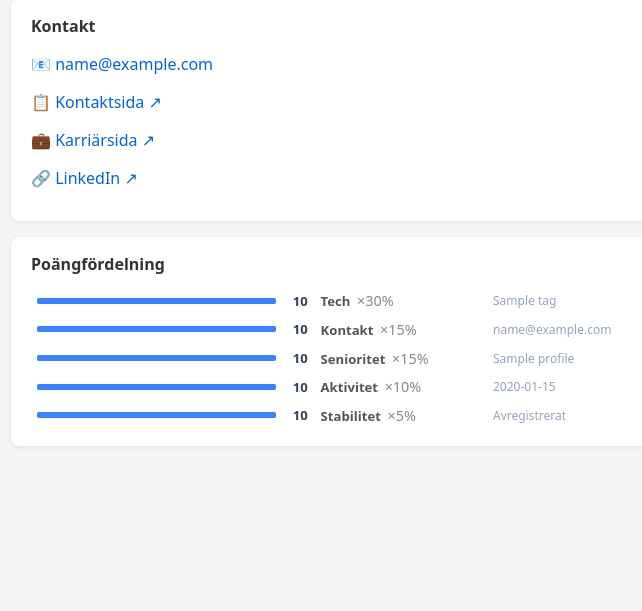
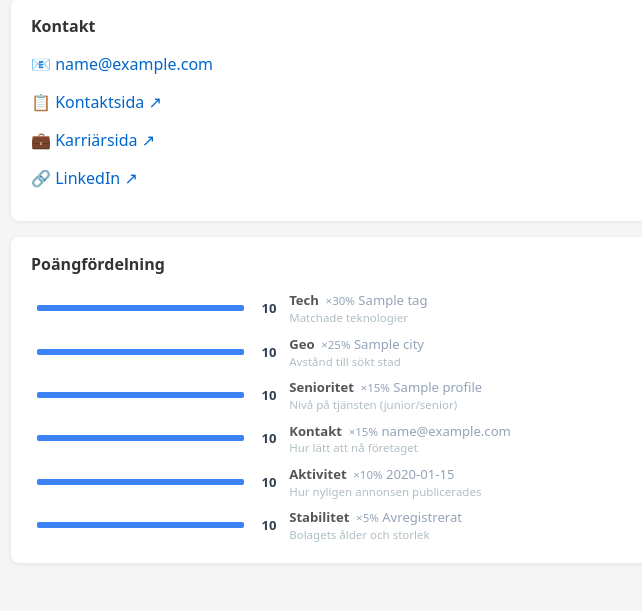
Before and after one commit to marcusjobb/lia-work-leads-finder, a FastAPI app: template templates/lead_detail.html in a window 1280 px wide. Shown: the part 388-999 px from the top of the page, without its empty margins (295-937 px from the left). Before the commit the page ends 811 px from the top, so only its background shows below. Run offline with FastAPI, Linux system fonts and the light colour scheme; the template is opened without the code that fills it: most values are stand-ins (such as "Sample title", 1, 10 or a date in 2020).

Commit message:
fix: parse bolagsapi employee ranges correctly, improve score breakdown UI
- Fix _parse_employee_score to handle actual API format ('10-19 anställda')
  by extracting first number instead of matching prefixes
- Add Geo row to score breakdown (was missing from lead detail view)
- Restructure score table to 3-column layout: bar, score, combined info cell
- Show metric name + weight + value on one line, description below
- Remove text truncation (overflow: hidden, white-space: nowrap) from st-sub

```diff
--- a/static/style.css
+++ b/static/style.css
@@ -37,14 +37,16 @@ button:hover { background: #0052a3; }
 .bar-row { display: flex; align-items: center; gap: .5rem; font-size: .8rem; }
 .rl-label { width: 5rem; flex-shrink: 0; color: #666; white-space: nowrap; }
 .rl-score { width: 2rem; text-align: right; color: #555; }
-.score-table { width: 100%; border-collapse: collapse; font-size: .82rem; table-layout: fixed; }
+.score-table { width: 100%; border-collapse: collapse; font-size: .82rem; }
 .score-table tr { vertical-align: middle; }
 .score-table td { padding: .3rem .4rem; }
-.st-bar { width: 40%; }
+.st-bar { width: 35%; }
 .st-bar .bar { width: 100%; min-width: 0; }
 .st-score { width: 2rem; text-align: right; font-weight: 700; color: #334155; white-space: nowrap; }
-.st-label { white-space: nowrap; color: #555; font-weight: 600; padding-left: .6rem; }
-.st-sub { color: #94a3b8; font-size: .75rem; overflow: hidden; text-overflow: ellipsis; white-space: nowrap; max-width: 12rem; }
+.st-info { padding-left: .6rem; }
+.st-top { color: #555; font-weight: 600; font-size: .82rem; }
+.st-sub { color: #94a3b8; font-weight: 400; }
+.st-desc { font-size: .72rem; color: #b0bec5; margin-top: .05rem; }
 .weight { font-size: .72rem; color: #94a3b8; font-weight: 400; margin-left: .2rem; }
 .pagination { margin: 1rem 0; display: flex; align-items: center; gap: .5rem; }
 .btn-page { background: white; color: #0066cc; border: 1px solid #0066cc; padding: .4rem .9rem; border-radius: 4px; font-size: .9rem; cursor: pointer; }
--- a/templates/lead_detail.html
+++ b/templates/lead_detail.html
@@ -80,32 +80,32 @@
             <tr>
               <td class="st-bar"><div class="bar"><div class="bar-fill" style="width:{{ profile.score_breakdown.tech_match }}%"></div></div></td>
               <td class="st-score">{{ profile.score_breakdown.tech_match | round(0) | int }}</td>
-              <td class="st-label">Tech <span class="muted weight">×30%</span></td>
-              <td class="st-sub">{% if profile.tech_tags %}{{ profile.tech_tags | join(", ") }}{% endif %}</td>
+              <td class="st-info"><div class="st-top">Tech <span class="weight">×30%</span> <span class="st-sub">{% if profile.tech_tags %}{{ profile.tech_tags | join(", ") }}{% else %}—{% endif %}</span></div><div class="st-desc">Matchade teknologier</div></td>
+            </tr>
+            <tr>
+              <td class="st-bar"><div class="bar"><div class="bar-fill" style="width:{{ profile.score_breakdown.geo }}%"></div></div></td>
+              <td class="st-score">{{ profile.score_breakdown.geo | round(0) | int }}</td>
+              <td class="st-info"><div class="st-top">Geo <span class="weight">×25%</span> <span class="st-sub">{{ profile.city }}</span></div><div class="st-desc">Avstånd till sökt stad</div></td>
+            </tr>
+            <tr>
+              <td class="st-bar"><div class="bar"><div class="bar-fill" style="width:{{ profile.score_breakdown.seniority }}%"></div></div></td>
+              <td class="st-score">{{ profile.score_breakdown.seniority | round(0) | int }}</td>
+              <td class="st-info"><div class="st-top">Senioritet <span class="weight">×15%</span> <span class="st-sub">{% if profile.job_title %}{{ profile.job_title }}{% else %}—{% endif %}</span></div><div class="st-desc">Nivå på tjänsten (junior/senior)</div></td>
             </tr>
             <tr>
               <td class="st-bar"><div class="bar"><div class="bar-fill" style="width:{{ profile.score_breakdown.contact }}%"></div></div></td>
               <td class="st-score">{{ profile.score_breakdown.contact | round(0) | int }}</td>
-              <td class="st-label">Kontakt <span class="muted weight">×15%</span></td>
-              <td class="st-sub">{% if profile.contact.email %}{{ profile.contact.email }}{% elif profile.contact.contact_url %}Kontaktformulär{% elif profile.contact.careers_page %}Karriärsida{% elif profile.contact.linkedin_url %}LinkedIn{% else %}—{% endif %}</td>
-            </tr>
-            <tr>
-              <td class="st-bar"><div class="bar"><div class="bar-fill" style="width:{{ profile.score_breakdown.seniority }}%"></div></div></td>
-              <td class="st-score">{{ profile.score_breakdown.seniority | round(0) | int }}</td>
-              <td class="st-label">Senioritet <span class="muted weight">×15%</span></td>
-              <td class="st-sub">{% if profile.job_title %}{{ profile.job_title }}{% else %}—{% endif %}</td>
+              <td class="st-info"><div class="st-top">Kontakt <span class="weight">×15%</span> <span class="st-sub">{% if profile.contact.email %}{{ profile.contact.email }}{% elif profile.contact.contact_url %}Kontaktformulär{% elif profile.contact.careers_page %}Karriärsida{% elif profile.contact.linkedin_url %}LinkedIn{% else %}—{% endif %}</span></div><div class="st-desc">Hur lätt att nå företaget</div></td>
             </tr>
             <tr>
               <td class="st-bar"><div class="bar"><div class="bar-fill" style="width:{{ profile.score_breakdown.activity }}%"></div></div></td>
               <td class="st-score">{{ profile.score_breakdown.activity | round(0) | int }}</td>
-              <td class="st-label">Aktivitet <span class="muted weight">×10%</span></td>
-              <td class="st-sub">{% if profile.publication_date %}{{ profile.publication_date[:10] }}{% else %}—{% endif %}</td>
+              <td class="st-info"><div class="st-top">Aktivitet <span class="weight">×10%</span> <span class="st-sub">{% if profile.publication_date %}{{ profile.publication_date[:10] }}{% else %}—{% endif %}</span></div><div class="st-desc">Hur nyligen annonsen publicerades</div></td>
             </tr>
             <tr>
               <td class="st-bar"><div class="bar"><div class="bar-fill" style="width:{{ profile.score_breakdown.stability }}%"></div></div></td>
               <td class="st-score">{{ profile.score_breakdown.stability | round(0) | int }}</td>
-              <td class="st-label">Stabilitet <span class="muted weight">×5%</span></td>
-              <td class="st-sub">{% if profile.is_active is none %}—{% elif not profile.is_active %}Avregistrerat{% else %}{% if profile.registration_date %}{{ profile.registration_date[:4] }}{% endif %}{% if profile.employee_range %} · {{ profile.employee_range }}{% endif %}{% if not profile.registration_date and not profile.employee_range %}Aktiv{% endif %}{% endif %}</td>
+              <td class="st-info"><div class="st-top">Stabilitet <span class="weight">×5%</span> <span class="st-sub">{% if profile.is_active is none %}—{% elif not profile.is_active %}Avregistrerat{% else %}{% if profile.registration_date %}{{ profile.registration_date[:4] }}{% endif %}{% if profile.employee_range %} · {{ profile.employee_range }}{% endif %}{% if not profile.registration_date and not profile.employee_range %}Aktiv{% endif %}{% endif %}</span></div><div class="st-desc">Bolagets ålder och storlek</div></td>
             </tr>
           </tbody>
         </table>
```
Also changed, not shown: src/pipeline/enrichment/company_api.py (+21 -16 lines).
